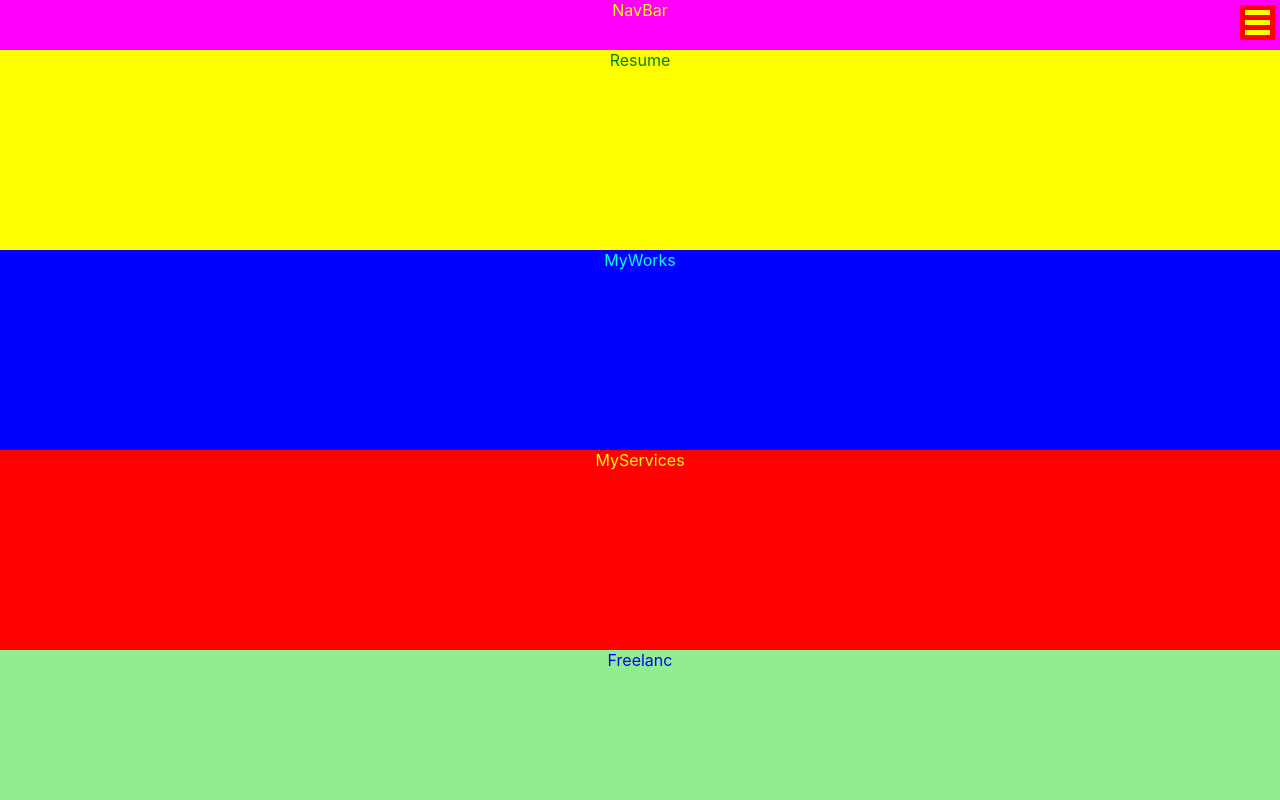
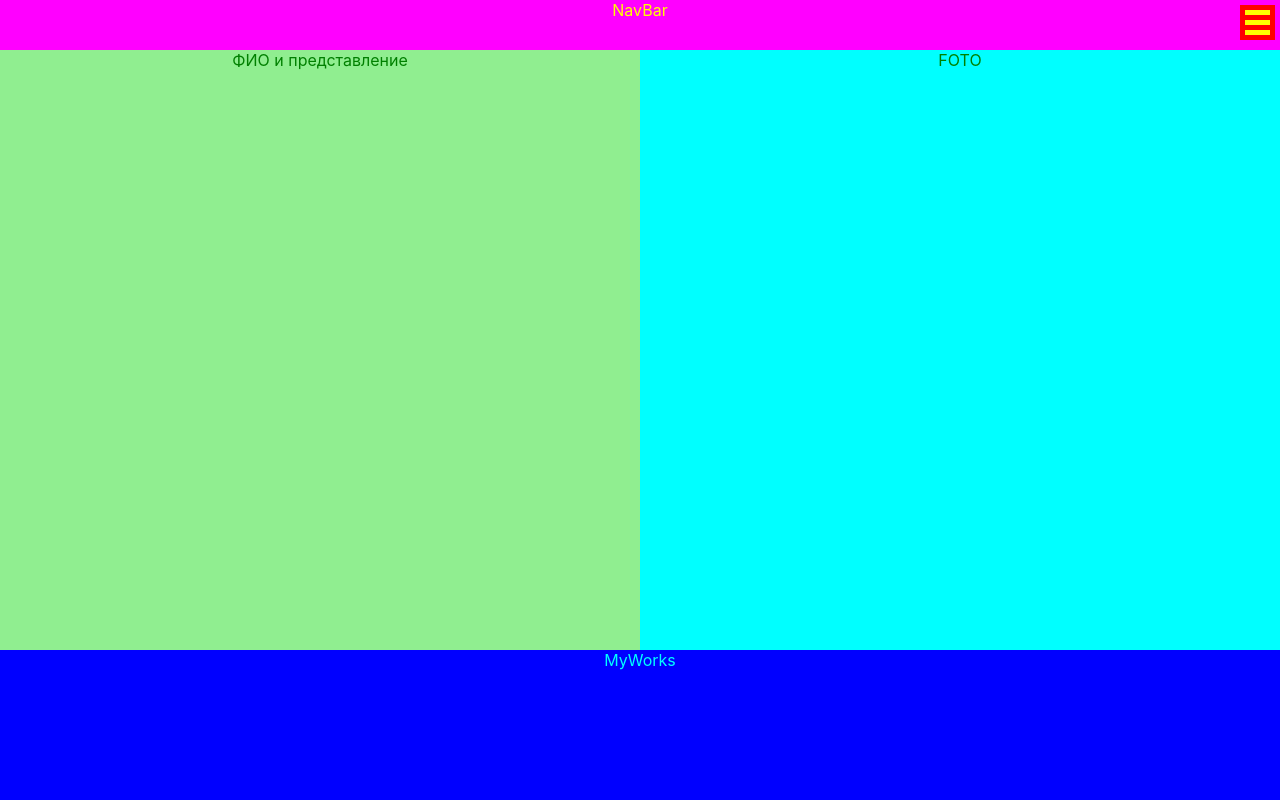
Before and after one commit to zerkalo70/portfolio, a React (Create React App) app: page / in a window 1280 px wide. Shown: the top 800 px of the page. Built offline with nearby package versions, Linux system fonts and the light colour scheme.

Commit message:
begin resume

```diff
--- a/src/App.css
+++ b/src/App.css
@@ -1,7 +1,7 @@
 .GrossParent {
     display: grid;
     grid-template-columns: repeat(12, 1fr);
-    grid-template-rows: 50px 200px 200px 200px 200px 200px 200px;
+    grid-template-rows: 50px 600px 200px 200px 200px 200px 200px;
     grid-template-areas: "N" "R" "W" "S" "F" "C" "A";
 }
 
@@ -92,11 +92,27 @@
 }
 
 .Resume {
+    display: grid;
+    grid-template-columns: repeat(12, 1fr);
+    grid-template-rows: 1fr;
+    grid-template-areas: "rO rT";
     grid-area: R;
     background-color: yellow;
     color: green;
     text-align: center;
     grid-column: 1/13;
+}
+
+.resumeOne {
+    grid-area: rO;
+    grid-column: 1/7;
+    background-color: lightgreen;
+}
+
+.resumeTwo {
+    grid-area: rT;
+    grid-column: 7/13;
+    background-color: cyan;
 }
 
 .MyWorks {
--- a/src/App.js
+++ b/src/App.js
@@ -21,7 +21,14 @@ const App = () => {
                         <li><a href="">Contacts</a></li>
                     </ul>
             </div>
-            <div className="Resume">Resume</div>
+            <div className="Resume">
+                <div className="resumeOne">
+                    <span>ФИО и представление</span>
+                </div>
+                <div className="resumeTwo">
+                    <span>FOTO</span>
+                </div>
+            </div>
             <div className="MyWorks">MyWorks</div>
             <div className="MyServices">MyServices</div>
             <div className="Freelanc">Freelanc</div>
```
